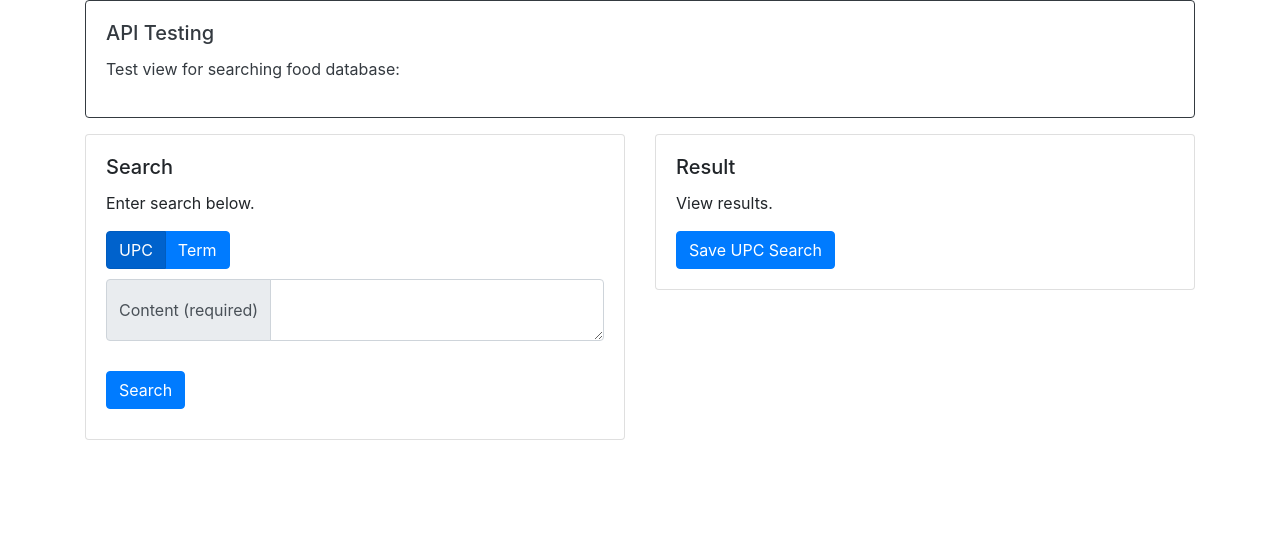
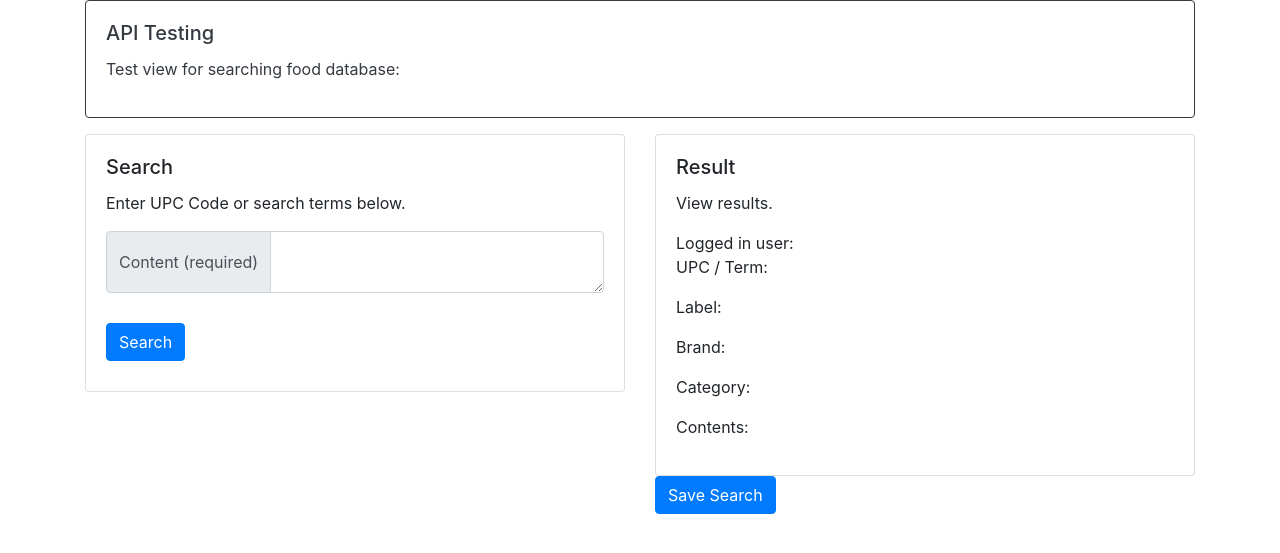
Before and after one commit to rscottjohnson/CSCI6030Team2, a PHP site: page /home.html in a window 1280 px wide. Shown: the top 553 px of the page. Run offline with PHP 8.4, Linux system fonts and the light colour scheme; some libraries are stand-ins or nearby versions.

Commit message:
Refactored API call, table write, and user display

```diff
--- a/assets/css/styles.css
+++ b/assets/css/styles.css
@@ -48,3 +48,7 @@
 .btn-click-action:hover {
     background-color: #15781B;
 }
+
+pre {
+    white-space: pre-wrap;
+}
--- a/assets/javascript/home.js
+++ b/assets/javascript/home.js
@@ -5,6 +5,7 @@ const setupUI = (user) => {
     if (user) {
         // account info
         $('.accountDetails').html(`<div>Logged in as: ${user.email}</div>`);
+        $('#userEmail').html(user.email);
         loggedInLinks.forEach(item => item.style.display = 'block');
         loggedOutLinks.forEach(item => item.style.display = 'none');
     } else {
@@ -23,12 +24,15 @@ db.collection('upcScans').where('label', '==', 'ORGANIC BLUE CORN TORTILLA CHIPS
 })
 
 // saving data
-$("#upcScanSubmit").on("click", (e) => {
+$("#searchSubmit").on("click", (e) => {
     e.preventDefault();
-    db.collection('upcScans').add({
-        upc: $('#upcCode').html(),
-        label: $('#upcLabel').html(),
-        brand: $('#upcBrand').html(),
-        category: $('#upcCategory').html()
+    db.collection('userSavedSearches').add({
+        user: $('#userEmail').html(),
+        upcTerm: $('#apiUPCTerm').html(),
+        label: $('#apiLabel').html(),
+        brand: $('#apiBrand').html(),
+        category: $('#apiCategory').html(),
+        contents: $('#apiContents').html(),
+        timeStamp: $('#timeStamp').html()
     })
 })
--- a/home.html
+++ b/home.html
@@ -136,16 +136,7 @@
                 <div class="card">
                     <div class="card-body">
                         <h5 class="card-title">Search</h5>
-                        <p class="card-text">Enter search below.</p>
-                        <!-- Term or upc code indicator -->
-                        <div class="btn-group btn-group-toggle" data-toggle="buttons">
-                            <label class="btnUPC btn btn-primary active">
-                                <input type="radio" name="options" id="option1" autocomplete="off" checked>UPC
-                            </label>
-                            <label class="btnTerm btn btn-primary">
-                                <input type="radio" name="options" id="option2" autocomplete="off">Term
-                            </label>
-                        </div>
+                        <p class="card-text">Enter UPC Code or search terms below.</p>
                         <!-- Search term entry box -->
                         <div class="input-group" id="contentInput">
                             <div class="input-group-prepend">
@@ -162,8 +153,24 @@
                     <div class="card-body">
                         <h5 class="card-title">Result</h5>
                         <p class="card-text">View results.</p>
-                        <div id="apiResult"></div>
-                        <a href="#" id="upcScanSubmit" class="btn btn-primary">Save UPC Search</a>
+                        <div id="apiResult">
+                            <div id="userEmailLabel">Logged in user: </div>
+                            <div id="userEmail"></div>
+                            <div id="apiUPCTermLabel">UPC / Term: </div>
+                            <pre id="apiUPCTerm"></pre>
+                            <div id="apiLabelLabel">Label: </div>
+                            <pre id="apiLabel"></pre>
+                            <div id="apiBrandlabel">Brand: </div>
+                            <pre id="apiBrand"></pre>
+                            <div id="apiCategoryLabel">Category: </div>
+                            <pre id="apiCategory"></pre>
+                            <div id="apiContentsLabel">Contents: </div>
+                            <pre id="apiContents"></pre>
+                            <div id="timeStamp"></div>
+                        </div>
+                    </div>
+                </div>
+                <a href="#" id="searchSubmit" class="btn btn-primary">Save Search</a>
             </div>
         </div>
     </div>
@@ -217,36 +224,41 @@
     <script type="text/javascript">
         // Execute on button click
         $('#contentSubmit').click(function () {
+            // clear any previous search result content
+            $('userEmail').html('');
+            $('#apiUPCTerm').html('');
+            $('#apiLabel').html('');
+            $('#apiBrand').html('');
+            $('#apiCategory').html('');
+            $('#apiContents').html('');
+            $('#timeStamp').html('');
+            // url encode the form field per Edamam API recommendation
             var itemSearch = escape($("#content").val());
+            // set a variable for the GET query url to the API
             var queryURL = "";
-                // if the UPC button is selected...
-                // if ($('.btnUPC').hasClass('active')) {
-                // queryURL =
-                // "https://api.edamam.com/api/nutrition-data?app_id=bf8ea370&app_key=7e63897a099fbb487636c3a7c1cdabce&ingr=" +
-                // itemSearch;
-                // "https://api.edamam.com/api/food-database/parser?app_id=bf8ea370&app_key=7e63897a099fbb487636c3a7c1cdabce&upc=" +
-                // itemSearch;
-                // } else {
-                // queryURL =
-                // "https://api.edamam.com/api/nutrition-data?app_id=bf8ea370&app_key=7e63897a099fbb487636c3a7c1cdabce&ingr=" +
-                // itemSearch;
-                // }
+            // set a variable for the response array number (temp fix for term search to grab the second item from the array)
+            var respArrayNum = 0;
+            // set a variable to calculate the current time
+            var dt = new Date();
+            var utcDate = dt.toUTCString();
+            var estDate = dt.toLocaleString("en-US", {timeZone:"America/New_York"});
+            console.log(utcDate);
+            console.log(estDate);
+            // console.log(user);
 
             // if the first character is a number treat as a UPC code, else treat as a term...
             if (!isNaN(itemSearch.charAt(0))) {
                 console.log(itemSearch.charAt(0) + " this should be a number!");
                 queryURL =
-                        // "https://api.edamam.com/api/food-database/parser?app_id=bf8ea370&app_key=7e63897a099fbb487636c3a7c1cdabce&upc="
                     "https://api.edamam.com/api/food-database/parser?app_id=a3ff7089&app_key=41e4887a97f837312663c573bc186cbb&upc=" +
                     itemSearch;
             } else {
-                    // console.log(escape($("#content").val()) + itemSearch.charAt(0) + " this should be a letter!");
                 console.log(itemSearch + " " + itemSearch.charAt(0) + " this should be a letter!");
                 queryURL =
-                        // "https://api.edamam.com/api/food-database/parser?nutrition-type=logging&category=generic-foods&ingr=red%20apple&app_id=a3ff7089&app_key=41e4887a97f837312663c573bc186cbb"
-                        "https://api.edamam.com/api/food-database/parser?nutrition-type=logging&category=packaged-foods&categoryLabel=food&ingr=" + itemSearch + "&app_id=a3ff7089&app_key=41e4887a97f837312663c573bc186cbb"
-                        // 'https://api.edamam.com/api/food-database/parser?nutrition-type=logging&ingr=red%20apple&app_id={your app_id}&app_key={your app_key}'
-                        console.log(queryURL);
+                    "https://api.edamam.com/api/food-database/parser?nutrition-type=logging&category=packaged-foods&categoryLabel=food&ingr=" +
+                    itemSearch + "&app_id=a3ff7089&app_key=41e4887a97f837312663c573bc186cbb"
+                // console.log(queryURL);
+                respArrayNum = 1;
             }
 
             // Perform an AJAX request with the queryURL
@@ -257,83 +269,47 @@
                 // After data comes back from the request
                 .then(function (response) {
 
+                    // Create a div to hold the info
+                    var code = $('#apiUPCTerm');
+                    // code.attr('id', 'upcCode');
+                    var label = $('#apiLabel');
+                    // label.attr('id', 'upcLabel');
+                    var brand = $('#apiBrand');
+                    // brand.attr('id', 'upcBrand');
+                    var category = $('#apiCategory');
+                    // category.attr('id', 'upcCategory');
 
-                        // if ($('.btnUPC').hasClass('active')) {
-                        // Create a div to hold the info
-                        var upcCode = $("<pre>");
-                        upcCode.attr('id', 'upcCode');
-                        var label = $("<pre>");
-                        label.attr('id', 'upcLabel');
-                        var brand = $("<pre>");
-                        brand.attr('id', 'upcBrand');
-                        var category = $("<pre>");
-                        category.attr('id', 'upcCategory');
-
-                        var contents = $("<p>");
+                    // var contents = $("<p>");
+                    var contents = $('#apiContents');
+                    // contents.attr('id', 'upcContents');
 
                     // Set a string variable to capture the response text
                     var str = response;
                     console.log(str);
-                        // var upcData = response.text;
-                        var labelData = response.hints[0].food.label;
-                        var brandData = response.hints[0].food.brand;
-                        var categoryData = response.hints[0].food.category;
-                        var fatData = response.hints[0].food.nutrients.fat;
+                    var codeData = response.text;
+                    var labelData = response.hints[respArrayNum].food.label;
+                    var brandData = response.hints[respArrayNum].food.brand;
+                    var categoryData = response.hints[respArrayNum].food.category;
+                    var fatData = response.hints[respArrayNum].food.nutrients.fat;
                     var apiFat = JSON.stringify(fatData, null, " ");
-                        var apiFoodContentsLabel = response.hints[0].food.foodContentsLabel;
-                        var apiImage = response.hints[0].food.image;
+                    var apiFoodContentsLabel = response.hints[respArrayNum].food.foodContentsLabel;
+                    var apiImage = response.hints[respArrayNum].food.image;
 
                     // Insert the info
-                        // upcCode.html(upcData.replace("upc:", ""));
+                    code.html(codeData.replace("upc:", ""));
                     label.html(labelData);
                     brand.html(brandData);
                     category.html(categoryData);
-
                     contents.html(apiFoodContentsLabel);
+                    $('#timeStamp').html(estDate);
 
                     // Append the result(s) to the image div
-                        // $("#apiResult").append(upcCode);
-                        $("#apiResult").append(label);
-                        $("#apiResult").append(brand);
-                        $("#apiResult").append(category);
-                        $("#apiResult").append(contents);
-                        // } else {
-                        // Create a div to hold the info
-                        // var dietInfo = $("<pre>");
-                        // var healthInfo = $("<pre>");
-
-                        // Set a string variable to capture the response text
-                        // var str = response;
-                        // console.log(str);
-                        // var dietLabelData = [];
-                        // var dietData = response.dietLabels;
-                        // var dietLabelData = JSON.stringify(dietData, null, " ");
-                        // var healthData = response.healthLabels;
-                        // var healthLabelData = JSON.stringify(healthData, null, " ");
-                        // console.log(response.dietLabels);
-                        // console.log(response.dietLabels.length);
-                        // for (var i=0; i < response.dietLabels.length; i++) {
-                        //     dietLabelData.push(response.dietLabels[i]);
-                        //     console.log(dietLabelData);
-                        // }
-
-                        // var healthLabelData = [];
-                        // console.log(healthLabelData);
-                        //   response.healthLabels);
-                        // console.log(response.healthLabels.length);
-                        // for (var i=0; i < response.healthLabels.length; i++) {
-                        //     healthLabelData.push(response.healthLabels[i]);
-                        //     console.log(healthLabelData);
-                        // }
-
-                        // Insert the info
-                        // dietInfo.html(dietLabelData);
-                        // healthInfo.html(healthLabelData);
-
-                        // Append the result(s) to the image div
-                        // $("#apiResult").append(dietInfo);
-                        // $("#apiResult").append(healthInfo);
-                        // }
+                    // $("#apiUPCTerm").append(code);
+                    // $("#apiLabel").append(label);
+                    // $("#apiBrand").append(brand);
+                    // $("#apiCategory").append(category);
+                    // $("#apiContents").append(contents);
+                    // $("#timeStamp").append(utcDate);
                 });
         });
     </script>
```
Lines whose indentation alone changed are shown as unchanged.
